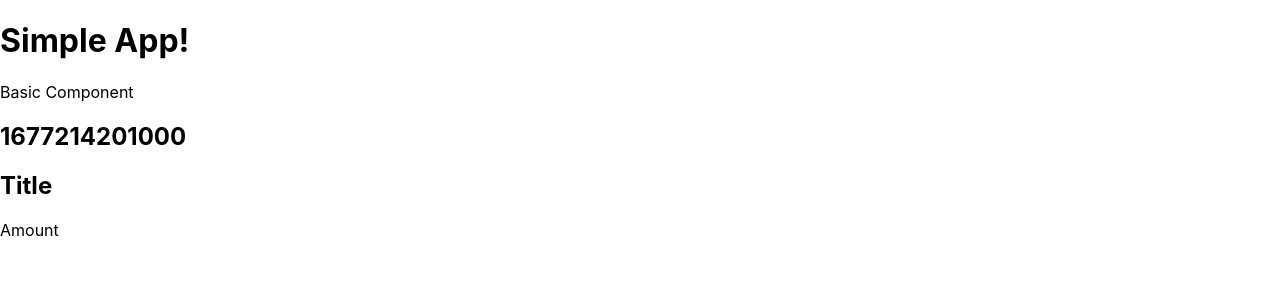
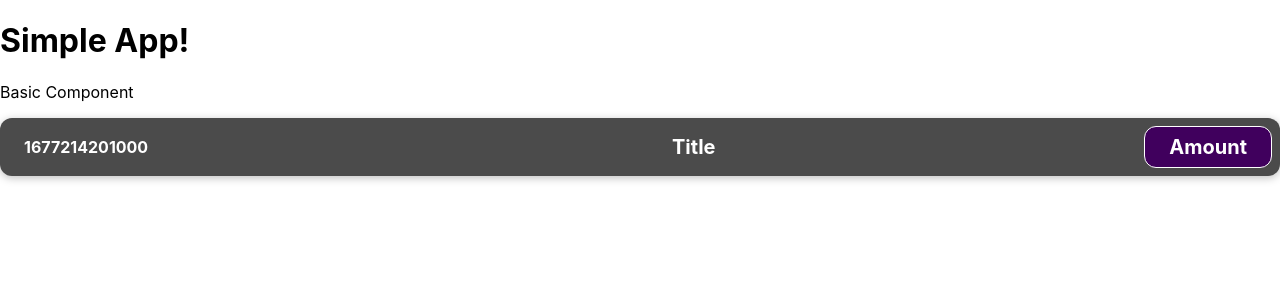
Before and after one commit to kraft-aka/react-simple, a React (Create React App) app: page / in a window 1280 px wide. Shown: the top 300 px of the page. Built offline with nearby package versions, Linux system fonts and the light colour scheme.

Commit message:
custom styles

```diff
--- a/src/components/ExpenseItem.js
+++ b/src/components/ExpenseItem.js
@@ -4,11 +4,11 @@
 
   const date = Date.now();
   return (
-    <div>
+    <div className='expense-item'>
       <h2>{date}</h2>
-      <div>
+      <div className='expense-item__description'>
         <h2>Title</h2>
-        <div>Amount</div>
+        <div className='expense-item__price'>Amount</div>
       </div>
     </div>
   )
```
